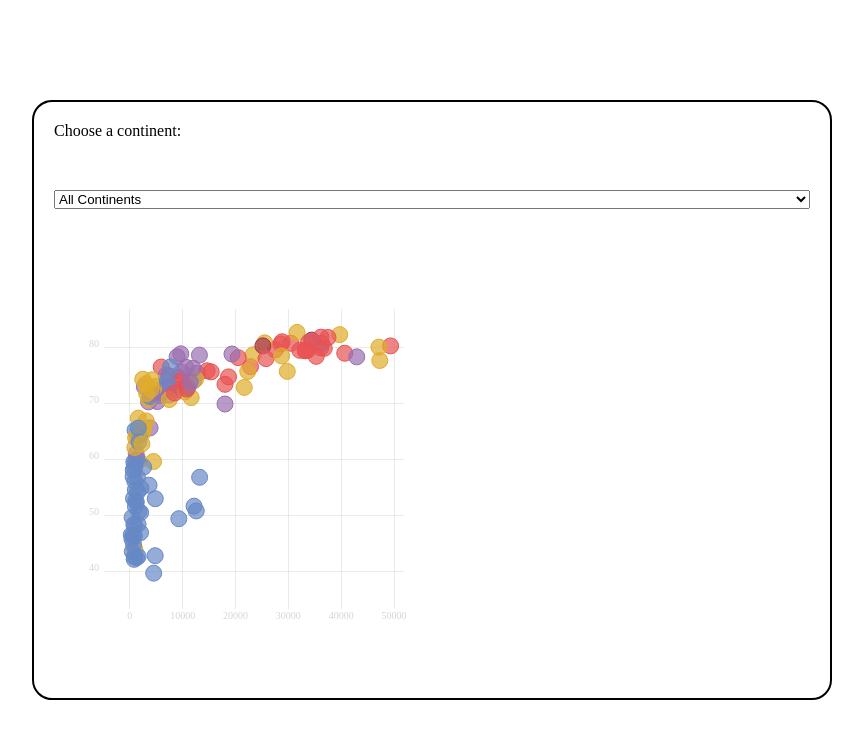
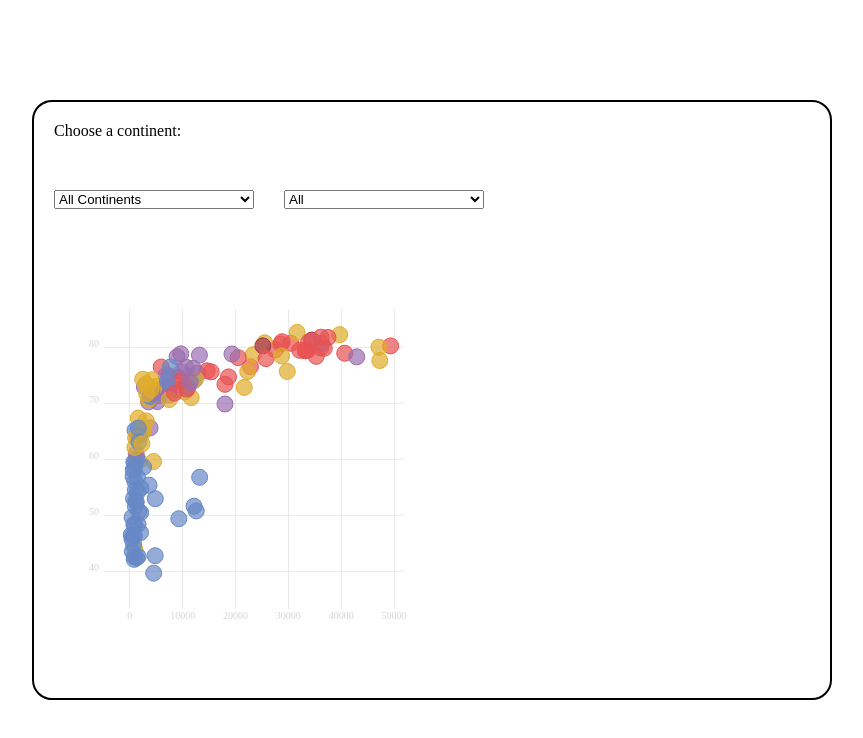
Before and after one commit to estebanix/D3_viz_playground, a React (Vite) app: page / in a window 1280 px wide. Shown: the top 738 px of the page, without its empty margins (208-1071 px from the left). Built offline with nearby package versions, Linux system fonts and the light colour scheme.

Commit message:
added choosing between sizes of countries

```diff
--- a/src/App.css
+++ b/src/App.css
@@ -23,9 +23,16 @@ body{
   gap: 50px;
 }
 
-img{
+.select--box{
+  width: 80%;
+  height: auto;
+  display: flex;
+  gap: 30px;
+}
+
+select{
   width: 200px;
-  height: auto;
+  cursor: pointer;
 }
 
 .tooltip {
--- a/src/Files/Canvas.tsx
+++ b/src/Files/Canvas.tsx
@@ -3,13 +3,15 @@ import {Scatterplot} from "./Scatterplot";
 import { data } from "../Datas/data";
 
 interface Option {
+    id: number;
     value: string;
     label : string;
 }
 
-interface Images {
+interface Dating {
     id: number;
-  clr: string
+    value: string;
+    label : string;
 }
 
 interface Dropdown{
@@ -30,39 +32,48 @@ const Dropdown: React.FC<Dropdown> = ({ options, id, selectedValue, onSelectedVa
 );
 
  const options: Option[] = [
-    { value: 'all', label: 'All Continents' },
-    { value: 'americas', label: 'Americas' },
-    { value: 'africa', label: 'Africa' },
-    { value: 'europe', label: 'Europe' },
-    { value: 'asia', label: 'Asia' },
-    { value: 'oceania', label: 'Oceania' }
+    { id: 1, value: 'all', label: 'All Continents' },
+    { id: 2, value: 'americas', label: 'Americas' },
+    { id: 3, value: 'africa', label: 'Africa' },
+    { id: 4, value: 'europe', label: 'Europe' },
+    { id: 5, value: 'asia', label: 'Asia' },
+    { id: 6, value: 'oceania', label: 'Oceania' }
   ];
-  const initialValue = 'all';
+  const initialOption = 'all';
 
-  const images: Images[] = [
-    {id: 1, clr: "all"},
-    {id: 2, clr: "americas"},
-    {id: 3, clr: "africa"},
-    {id: 4, clr: "europe"},
-    {id: 5, clr: "asia"},
-    {id: 6, clr: "oceania"}
-  ]
+  const dating: Dating[] = [
+    {id: 1, value: 'all', label: 'All'},
+    {id: 2, value: 'small', label: 'Small'},
+    {id: 3, value: 'medium', label: 'Medium'},
+    {id: 4, value: 'large', label: 'Large'}
+  ];
+  const initialDate = 'all';
 
   export default function Canvas () {
-    const [selectedValue, setSelectedValue] = useState(initialValue);
+    const [selectedValue, setSelectedValue] = useState(initialOption);
+    const [selectedDate, setSelectedDate] = useState(initialDate);
 
-    const currentImage = images.find(img => img.clr === selectedValue);
+    const currentImage = options.find(dat => dat.value === selectedValue);
+    const currentDate = dating.find(dat => dat.value === selectedDate);
 
     return (
       <div className="canvas--container">
         <label for="pet-select">Choose a continent:</label>
+        <div className="select--box">
           <Dropdown
             options={options}
-          id="pet-select"
+            id="continent-select"
             selectedValue={selectedValue}
             onSelectedValueChange={setSelectedValue}
           />
-        <Scatterplot data={data} width={400} height={400} state={currentImage?.clr}/>
+          <Dropdown
+            options={dating}
+            id="dating-select"
+            selectedValue={selectedDate}
+            onSelectedValueChange={setSelectedDate}
+          />
+        </div>
+        <Scatterplot data={data} width={400} height={400} state={currentImage?.value} dating={currentDate?.value}/>
       </div>
     );
   }
--- a/src/Files/Scatterplot.tsx
+++ b/src/Files/Scatterplot.tsx
@@ -19,9 +19,10 @@ type ScatterplotProps = {
   height: number;
   data: DataPoint[];
   state: object;
+  dating: object;
 };
 
-export const Scatterplot = ({ width, height, data, state }: ScatterplotProps) => {
+export const Scatterplot = ({ width, height, data, state, dating }: ScatterplotProps) => {
 
   const boundsWidth = width - MARGIN.right - MARGIN.left;
   const boundsHeight = height - MARGIN.top - MARGIN.bottom;
@@ -56,6 +57,16 @@ export const Scatterplot = ({ width, height, data, state }: ScatterplotProps) =>
      else {
       filteredData = data;
     }
+
+    if (dating === 'small') {
+      filteredData = filteredData.filter(d => d.size < 19000000);
+    } else if (dating === 'medium') {
+      filteredData = filteredData.filter(d => d.size >= 19000000 && d.size < 100000000);
+    } else if (dating === 'large') {
+      filteredData = filteredData.filter(d => d.size >= 100000000);
+    }
+
+    console.log(filteredData);
 
   const allShapes = filteredData.map((d, i) => {
     return (
```
Lines whose indentation alone changed are shown as unchanged.
